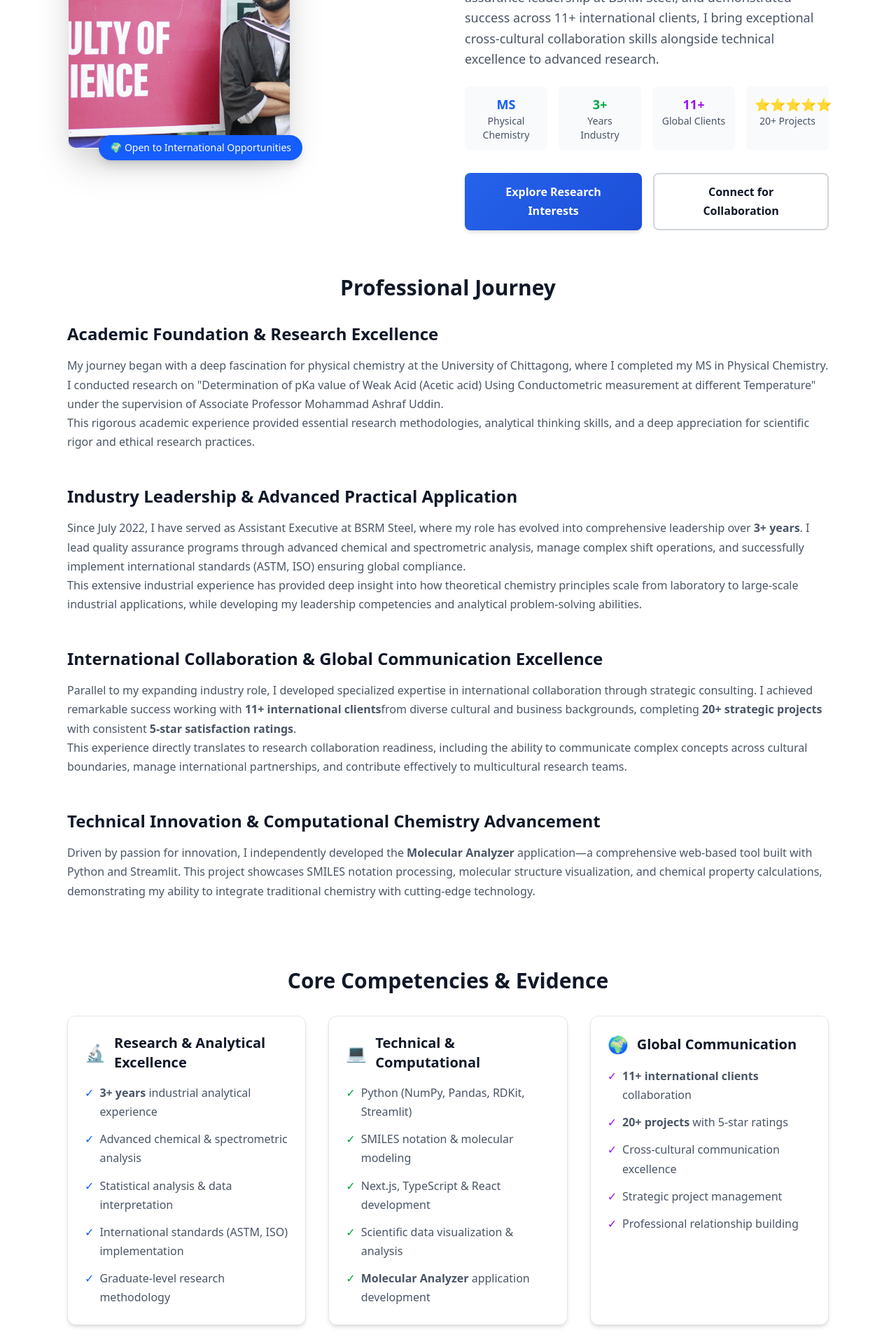
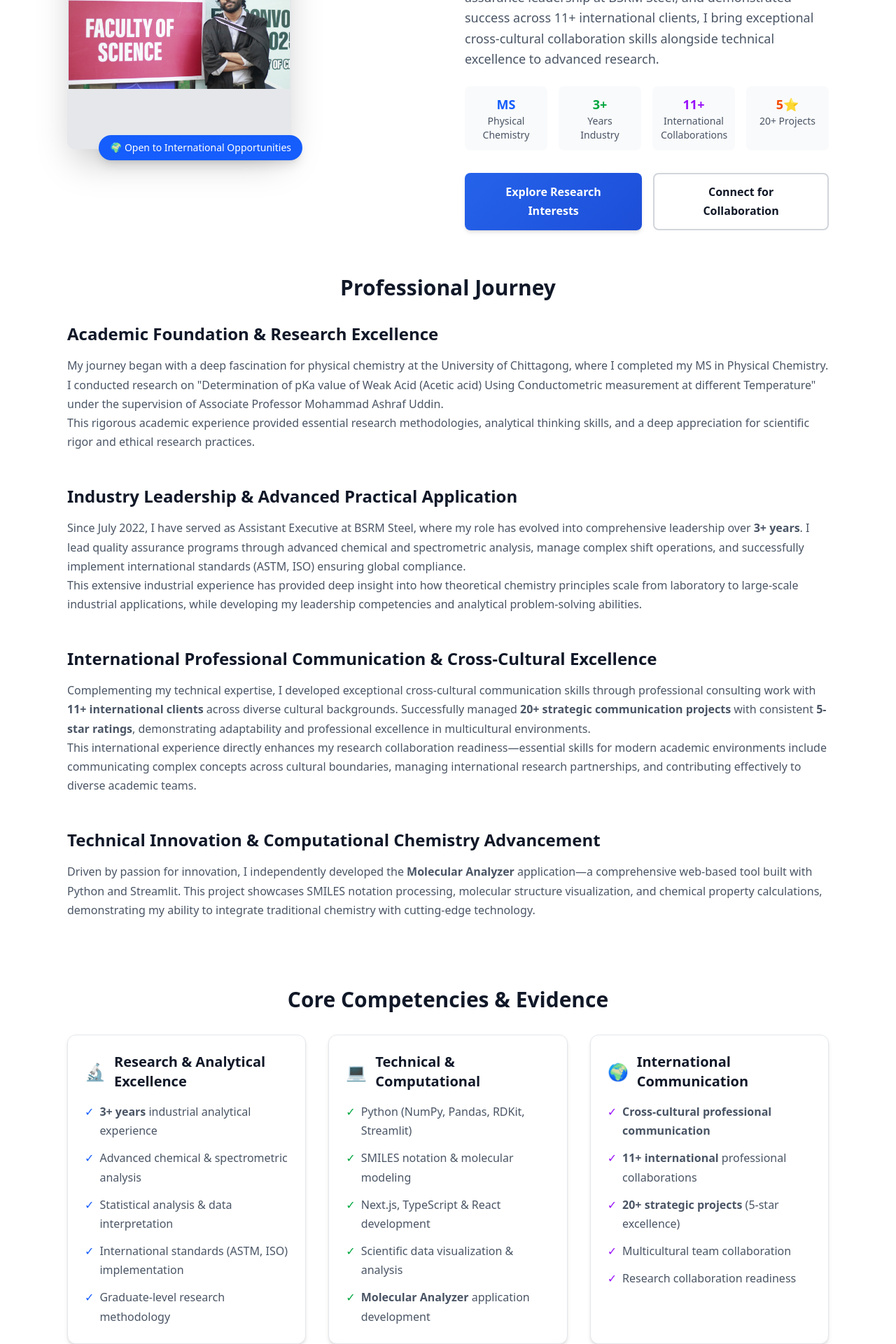
Before and after one commit to shahjalal2313/shahjalal-shanto-website, a Next.js app: page /about in a window 1280 px wide. Shown: the part 400-2320 px from the top of the page at 70% size. Built offline with nearby package versions, Linux system fonts and the light colour scheme.

Commit message:
Fix About section issues: photo display, content clarity, and star overflow

```diff
--- a/src/app/about/page.tsx
+++ b/src/app/about/page.tsx
@@ -36,7 +36,7 @@ export default function AboutPage() {
                 alt="Shah Md. Jalal Uddin - Professional graduation photo"
                 width={320}
                 height={384}
-                className="professional-hero-image w-full h-full object-cover"
+                className="professional-hero-image w-full h-full object-contain"
                 priority
                 sizes="(max-width: 768px) 300px, 320px"
               />
@@ -79,10 +79,10 @@ export default function AboutPage() {
             </div>
             <div className="text-center p-3 interactive-stat bg-gray-50 dark:bg-gray-800 rounded-lg">
               <div className="font-bold text-lg text-purple-600">11+</div>
-              <div className="text-sm text-gray-600 dark:text-gray-300">Global Clients</div>
+              <div className="text-sm text-gray-600 dark:text-gray-300">International Collaborations</div>
             </div>
             <div className="text-center p-3 interactive-stat bg-gray-50 dark:bg-gray-800 rounded-lg">
-              <div className="font-bold text-lg text-orange-600">⭐⭐⭐⭐⭐</div>
+              <div className="font-bold text-lg text-orange-600">5⭐</div>
               <div className="text-sm text-gray-600 dark:text-gray-300">20+ Projects</div>
             </div>
           </div>
@@ -149,19 +149,19 @@ export default function AboutPage() {
           {/* International Collaboration */}
           <div className="mb-12">
             <h3 className="text-2xl font-semibold text-gray-900 dark:text-white mb-4">
-              International Collaboration & Global Communication Excellence
+              International Professional Communication & Cross-Cultural Excellence
             </h3>
             <div className="prose prose-lg text-gray-600 dark:text-gray-300">
               <p>
-                Parallel to my expanding industry role, I developed specialized expertise in international collaboration
-                through strategic consulting. I achieved remarkable success working with <strong>11+ international clients</strong>
-                from diverse cultural and business backgrounds, completing <strong>20+ strategic projects</strong> with
-                consistent <strong>5-star satisfaction ratings</strong>.
+                Complementing my technical expertise, I developed exceptional cross-cultural communication skills through
+                professional consulting work with <strong>11+ international clients</strong> across diverse cultural backgrounds.
+                Successfully managed <strong>20+ strategic communication projects</strong> with consistent <strong>5-star ratings</strong>,
+                demonstrating adaptability and professional excellence in multicultural environments.
               </p>
               <p>
-                This experience directly translates to research collaboration readiness, including the ability to
-                communicate complex concepts across cultural boundaries, manage international partnerships, and
-                contribute effectively to multicultural research teams.
+                This international experience directly enhances my research collaboration readiness—essential skills for
+                modern academic environments include communicating complex concepts across cultural boundaries,
+                managing international research partnerships, and contributing effectively to diverse academic teams.
               </p>
             </div>
           </div>
@@ -248,32 +248,32 @@ export default function AboutPage() {
               </ul>
             </div>
 
-            {/* Global Communication & Collaboration */}
+            {/* International Communication & Collaboration */}
             <div className="skill-card p-6">
               <h3 className="text-xl font-semibold text-gray-900 dark:text-white mb-4 flex items-center">
                 <span className="mr-3 text-2xl">🌍</span>
-                Global Communication
+                International Communication
               </h3>
               <ul className="space-y-3 text-gray-600 dark:text-gray-300">
                 <li className="flex items-start">
                   <span className="mr-2 text-purple-600">✓</span>
-                  <span><strong>11+ international clients</strong> collaboration</span>
+                  <span><strong>Cross-cultural professional communication</strong></span>
                 </li>
                 <li className="flex items-start">
                   <span className="mr-2 text-purple-600">✓</span>
-                  <span><strong>20+ projects</strong> with 5-star ratings</span>
+                  <span><strong>11+ international</strong> professional collaborations</span>
                 </li>
                 <li className="flex items-start">
                   <span className="mr-2 text-purple-600">✓</span>
-                  <span>Cross-cultural communication excellence</span>
+                  <span><strong>20+ strategic projects</strong> (5-star excellence)</span>
                 </li>
                 <li className="flex items-start">
                   <span className="mr-2 text-purple-600">✓</span>
-                  <span>Strategic project management</span>
+                  <span>Multicultural team collaboration</span>
                 </li>
                 <li className="flex items-start">
                   <span className="mr-2 text-purple-600">✓</span>
-                  <span>Professional relationship building</span>
+                  <span>Research collaboration readiness</span>
                 </li>
               </ul>
             </div>
@@ -359,13 +359,13 @@ export default function AboutPage() {
               <div className="text-center">
                 <div className="text-4xl font-bold text-purple-600 mb-2">11+</div>
                 <div className="text-sm text-gray-600 dark:text-gray-300">
-                  International Clients<br />Cross-Cultural Success
+                  International Collaborations<br />Cross-Cultural Excellence
                 </div>
               </div>
               <div className="text-center">
                 <div className="text-4xl font-bold text-orange-600 mb-2">20+</div>
                 <div className="text-sm text-gray-600 dark:text-gray-300">
-                  Strategic Projects<br />5-Star Satisfaction
+                  Professional Projects<br />5-Star Excellence
                 </div>
               </div>
               <div className="text-center">
```
